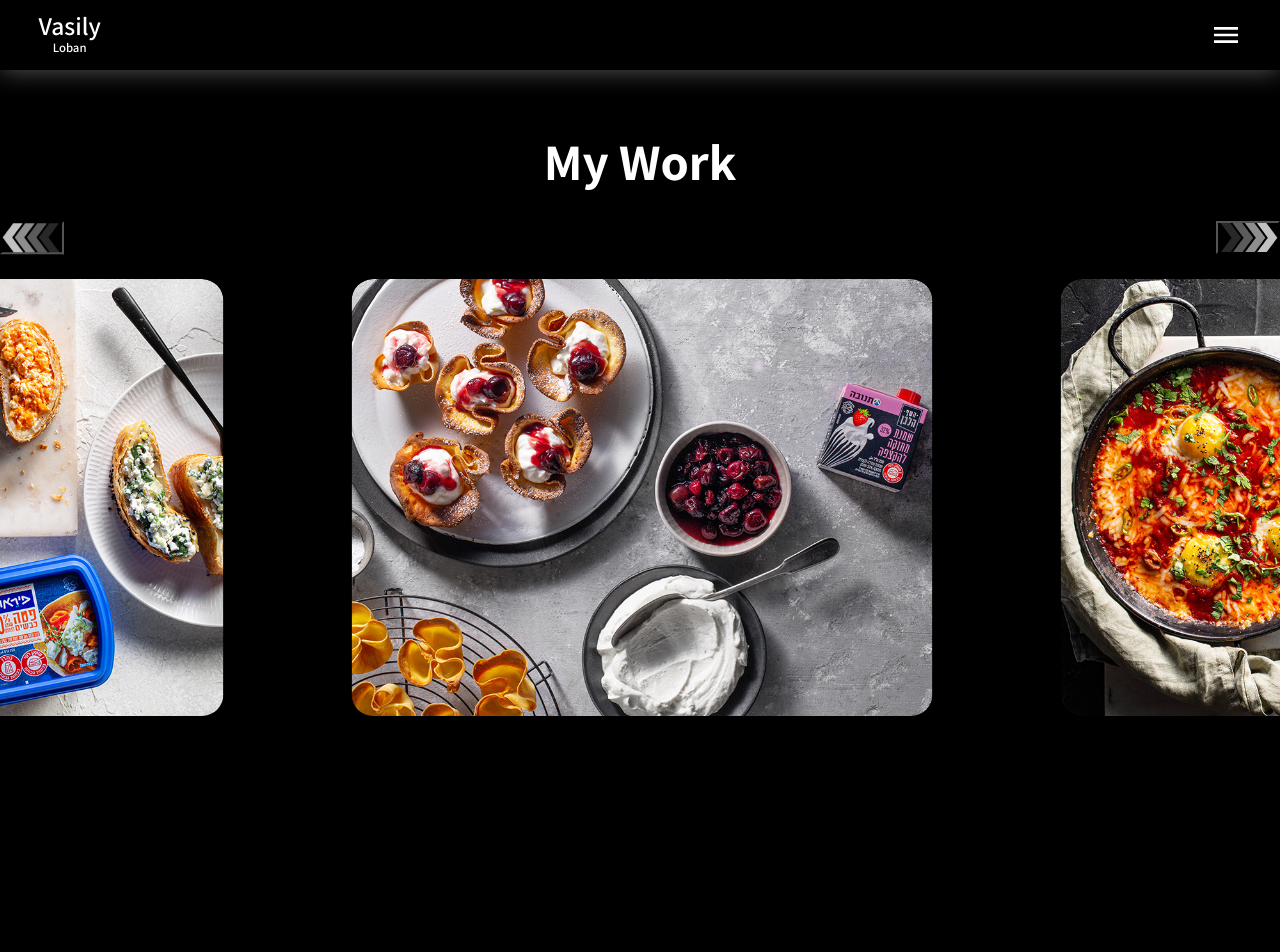
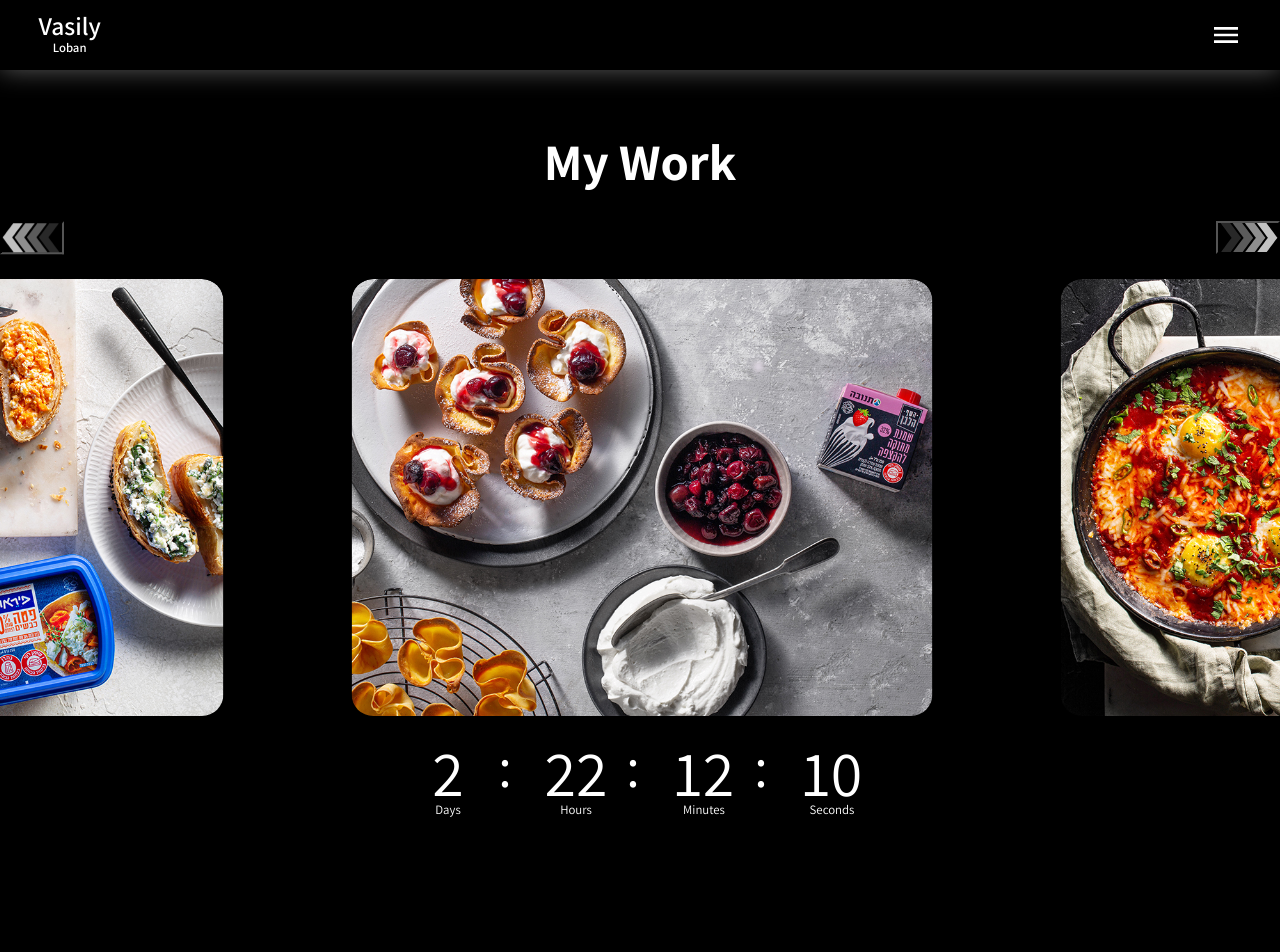
Before and after one commit to vasily88/porfolio, a React (Create React App) app: page / in a window 1280 px wide. Shown: the top 952 px of the page. Built offline with nearby package versions, Linux system fonts and the light colour scheme.

Commit message:
29052022

```diff
--- a/package.json
+++ b/package.json
@@ -43,5 +43,8 @@
       "last 1 firefox version",
       "last 1 safari version"
     ]
+  },
+  "devDependencies": {
+    "eslint-plugin-react": "^7.30.0"
   }
 }
--- a/src/components/myworks/myworks.js
+++ b/src/components/myworks/myworks.js
@@ -1,5 +1,5 @@
 import React ,{Component} from "react";
-import timeCounter from '../timeCounter/timeCounter';
+import TimeCounter from '../timeCounter/timeCounter';
 import Slider from "react-slick/lib/slider";
 import Lottie from "react-lottie";
 
@@ -87,7 +87,7 @@ class MyWork extends Component {
                         {sliderArray.map((item) => mapItemSlider(item))}
                     </Slider>
 
-                    <timeCounter />
+                    <TimeCounter />
 
                 </div>
             </div>
--- a/src/components/myworks/style.css
+++ b/src/components/myworks/style.css
@@ -35,6 +35,7 @@
 }
 .wrapperMyWork {
     padding: 8vw 0;
+    position: relative;
 }
 .wrapperMyWorkSliderItem{
     cursor: pointer;
--- a/src/components/timeCounter/timeCounter.css
+++ b/src/components/timeCounter/timeCounter.css
@@ -1,12 +1,49 @@
 .timeCounter{
     width: 100%;
-    height: 20vw;
-    background-color: red;
+    height: 6vw;
     display: flex;
     align-items: center;
     justify-content: center;
+    position: absolute;
+    top: 58vw;
+    left: 0;
 }
 .timeCounter p{
     font-size: 2vw;
     color: #fff;
 }
+.wrapperConter{
+    width: 40vw;
+    display: flex;
+    align-items: center;
+    justify-content: space-between;
+}
+
+.counterItem{
+    width: 100%;
+    display: flex;
+    align-items: center;
+    justify-content: center;
+    flex-direction: column;
+    position: relative;
+}
+.counterItem:last-child::before{
+    display: none;
+}
+.counterItem::before{
+    content: ':';
+    font-size: 4.5vw;
+    display: block;
+    position: absolute;
+    top: -0.2vw;
+    right: 0;
+    color: #fff;
+}
+.num{
+    font-size: 5vw;
+}
+.txt{
+    font-size: 1vw;
+    position: relative;
+    top: -1vw;
+}
--- a/src/components/timeCounter/timeCounter.js
+++ b/src/components/timeCounter/timeCounter.js
@@ -1,14 +1,31 @@
 import React from 'react';
-// import {Slider} from 'react-slick';
 
 import './timeCounter.css';
 
 const timeCounter = () => {
+
+    const counetItem = [
+        {'name':'days','num':'2','txt':'Days'},
+        {'name':'hours','num':'22','txt':'Hours'},
+        {'name':'minutes','num':'12','txt':'Minutes'},
+        {'name':'seconds','num':'10','txt':'Seconds'}
+    ];
+
+    const mapCounter = (item) => {
+        return(
+            <div className='counterItem' data-counter={item.name} key={item.name}>
+                <div className='num'>{item.num}</div>
+                <div className='txt'>{item.txt}</div>
+            </div>
+        );
+    }
+
+
     return(
         <div className='timeCounter'>
-            <p>
-            Time Counet
-            </p>
+            <div className='wrapperConter'>
+                {counetItem.map((item)=>mapCounter(item))}
+            </div>
         </div>
     );
 }
```
Also changed, not shown: 1 other file (tests, documents, lock files or other folders).
